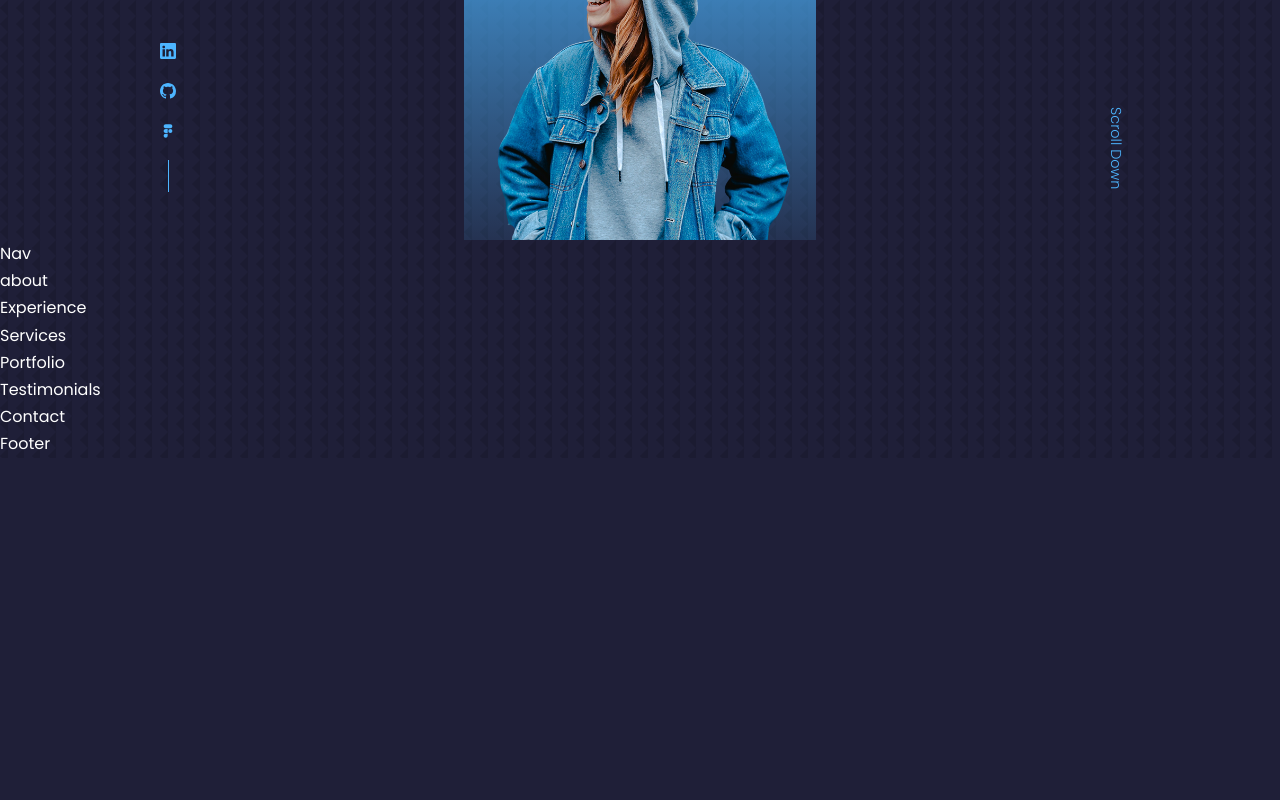
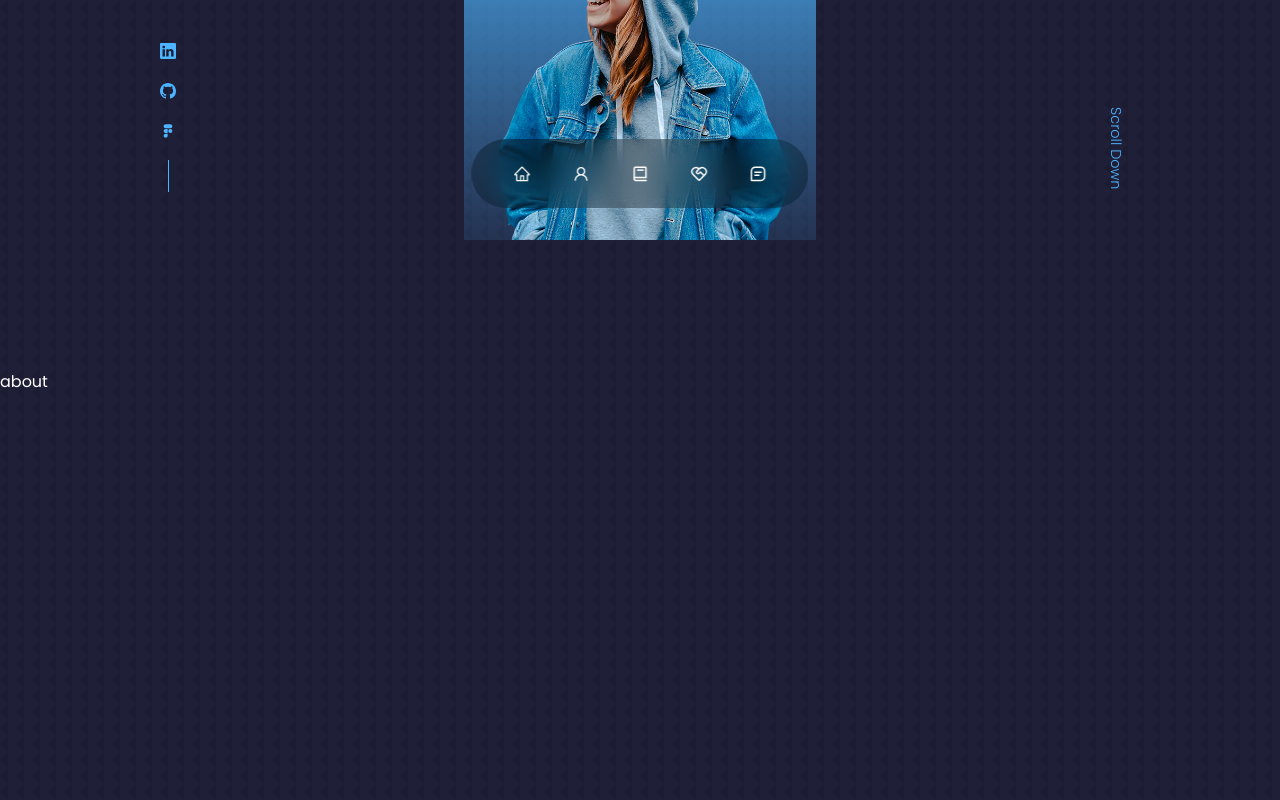
Before and after one commit to leomunizq/my-portfolio-website, a React (Create React App) app: page / in a window 1280 px wide. Shown: the part 560-1360 px from the top of the page. Before the commit the page ends 1018 px from the top, so only its background shows below. Built offline with nearby package versions, Linux system fonts and the light colour scheme.

Commit message:
Style Nav Components.

```diff
--- a/src/components/about/About.tsx
+++ b/src/components/about/About.tsx
@@ -2,7 +2,7 @@
 import './about.scss'
 
 const About = () => {
-  return <div>about</div>
+  return <section id="about">about</section>
 }
 
 export default About
--- a/src/components/contact/Contact.tsx
+++ b/src/components/contact/Contact.tsx
@@ -2,7 +2,7 @@
 import './contact.scss'
 
 const Contact = () => {
-  return <div>Contact</div>
+  return <section id="contact">Contact</section>
 }
 
 export default Contact
--- a/src/components/experience/Experience.tsx
+++ b/src/components/experience/Experience.tsx
@@ -2,7 +2,7 @@
 import './experience.scss'
 
 const Experience = () => {
-  return <div>Experience</div>
+  return <section id="experience">Experience</section>
 }
 
 export default Experience
--- a/src/components/nav/Nav.tsx
+++ b/src/components/nav/Nav.tsx
@@ -1,8 +1,31 @@
 import React from 'react'
 import './nav.scss'
+import { AiOutlineHome } from 'react-icons/ai'
+import { AiOutlineUser } from 'react-icons/ai'
+import { BiBook } from 'react-icons/bi'
+import { RiServiceLine } from 'react-icons/ri'
+import { BiMessageSquareDetail } from 'react-icons/bi'
 
 const Nav = () => {
-  return <div>Nav</div>
+  return (
+    <nav>
+      <a href="#">
+        <AiOutlineHome />
+      </a>
+      <a href="#about">
+        <AiOutlineUser />
+      </a>
+      <a href="#experience">
+        <BiBook />
+      </a>
+      <a href="#services">
+        <RiServiceLine />
+      </a>
+      <a href="#contact">
+        <BiMessageSquareDetail />
+      </a>
+    </nav>
+  )
 }
 
 export default Nav
--- a/src/components/nav/nav.scss
+++ b/src/components/nav/nav.scss
@@ -0,0 +1,28 @@
+nav {
+    background: rgba(0, 0, 0, 0.3);
+    width: max-content;
+    display: block;
+    padding: 0.7rem 1.7rem;
+    z-index: 2;
+    position: fixed;
+    left: 50%;
+    transform: translateX(-50%);
+    bottom: 2rem;
+    display: flex;
+    gap: 0.8rem;
+    border-radius: 3rem;
+    backdrop-filter: blur(15px);
+}
+
+nav a {
+    background: transparent;
+    padding: 0.9rem;
+    border-radius: 50%;
+    display: flex;
+    color: var(--color-light);
+    font-size: 1.1rem;
+}
+
+nav a:hover {
+    background: rgba(0, 0, 0, 0.4);
+}
--- a/src/components/portfolio/Portfolio.tsx
+++ b/src/components/portfolio/Portfolio.tsx
@@ -2,7 +2,7 @@
 import './portfolio.scss'
 
 const Portfolio = () => {
-  return <div>Portfolio</div>
+  return <section id="portfolio">Portfolio</section>
 }
 
 export default Portfolio
--- a/src/components/services/Services.tsx
+++ b/src/components/services/Services.tsx
@@ -2,7 +2,7 @@
 import './services.scss'
 
 const Services = () => {
-  return <div>Services</div>
+  return <section id="services">Services</section>
 }
 
 export default Services
--- a/src/components/testimonials/Testimonials.tsx
+++ b/src/components/testimonials/Testimonials.tsx
@@ -2,7 +2,7 @@
 import './testimonials.scss'
 
 const Testimonials = () => {
-  return <div>Testimonials</div>
+  return <section id="testimonials">Testimonials</section>
 }
 
 export default Testimonials
--- a/src/index.scss
+++ b/src/index.scss
@@ -60,6 +60,7 @@
 
 section {
     margin-top: 8rem;
+    height: 100vh;
 }
 
 section>h2,
```
